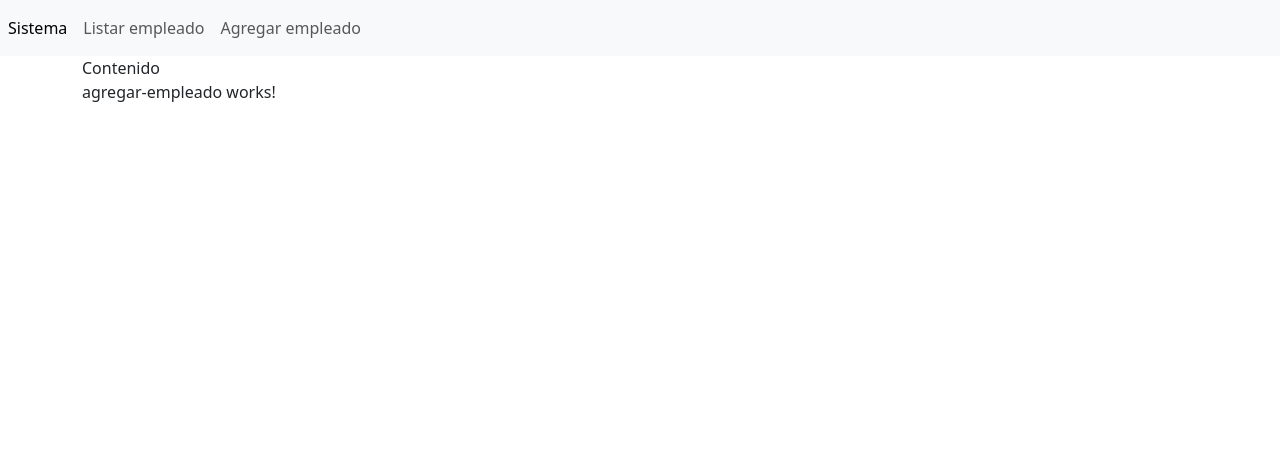
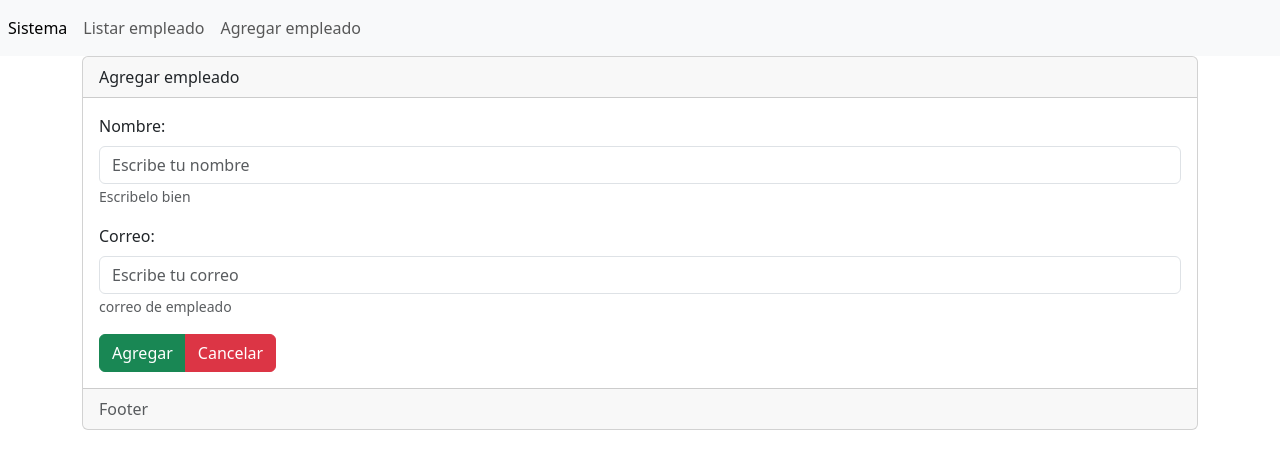
Before and after one commit to VeraBeltran-MiguelAngel/crudangular, an Angular app: page /agregar-empleado in a window 1280 px wide. Shown: the top 468 px of the page. Built offline with nearby package versions, Linux system fonts and the light colour scheme.

Commit message:
Se agregan formularios a componentes
En editar y agregar se ponen formularios
En listar solo una tabla

```diff
--- a/src/app/app.component.html
+++ b/src/app/app.component.html
@@ -12,6 +12,5 @@
   </div>
 </nav>
 <div class="container">
-  Contenido
   <router-outlet></router-outlet>
 </div>
--- a/src/app/componentes/agregar-empleado/agregar-empleado.component.html
+++ b/src/app/componentes/agregar-empleado/agregar-empleado.component.html
@@ -1 +1,37 @@
-<p>agregar-empleado works!</p>
+<div class="card">
+  <div class="card-header">Agregar empleado</div>
+  <div class="card-body">
+    <form action="">
+      <div class="mb-3">
+        <label for="" class="form-label">Nombre:</label>
+        <input
+          type="text"
+          class="form-control"
+          name=""
+          id=""
+          aria-describedby="helpId"
+          placeholder="Escribe tu nombre"
+        />
+        <small id="helpId" class="form-text text-muted">Escribelo bien</small>
+      </div>
+      <div class="mb-3">
+        <label for="" class="form-label">Correo:</label>
+        <input
+          type="email"
+          class="form-control"
+          name=""
+          id=""
+          aria-describedby="helpId"
+          placeholder="Escribe tu correo"
+        />
+        <small id="helpId" class="form-text text-muted">correo de empleado</small>
+      </div>
+
+      <div class="btn-group" role="group" aria-label="Button group name">
+        <button type="button" class="btn btn-success">Agregar</button>
+        <button type="button" class="btn btn-danger">Cancelar</button>
+      </div>
+    </form>
+  </div>
+  <div class="card-footer text-muted">Footer</div>
+</div>
--- a/src/app/componentes/editar-empleado/editar-empleado.component.html
+++ b/src/app/componentes/editar-empleado/editar-empleado.component.html
@@ -1 +1,37 @@
-<p>editar-empleado works!</p>
+<div class="card">
+    <div class="card-header">Editar empleado</div>
+    <div class="card-body">
+      <form action="">
+        <div class="mb-3">
+          <label for="" class="form-label">Nombre:</label>
+          <input
+            type="text"
+            class="form-control"
+            name=""
+            id=""
+            aria-describedby="helpId"
+            placeholder="Escribe tu nombre"
+          />
+          <small id="helpId" class="form-text text-muted">Escribelo bien</small>
+        </div>
+        <div class="mb-3">
+          <label for="" class="form-label">Correo:</label>
+          <input
+            type="email"
+            class="form-control"
+            name=""
+            id=""
+            aria-describedby="helpId"
+            placeholder="Escribe tu correo"
+          />
+          <small id="helpId" class="form-text text-muted">correo de empleado</small>
+        </div>
+
+        <div class="btn-group" role="group" aria-label="Button group name">
+          <button type="button" class="btn btn-success">Agregar</button>
+          <button type="button" class="btn btn-danger">Cancelar</button>
+        </div>
+      </form>
+    </div>
+    <div class="card-footer text-muted">Footer</div>
+  </div>
--- a/src/app/componentes/listar-empleado/listar-empleado.component.html
+++ b/src/app/componentes/listar-empleado/listar-empleado.component.html
@@ -1 +1,26 @@
-<p>listar-empleado works!</p>
+<div class="card">
+  <div class="card-header">Empleados</div>
+  <div class="card-body">
+    <div class="table-responsive">
+      <table class="table">
+        <thead>
+          <tr>
+            <th scope="col">ID</th>
+            <th scope="col">Nombre</th>
+            <th scope="col">Correo</th>
+            <th scope="col">Acciones</th>
+          </tr>
+        </thead>
+        <tbody>
+          <tr class="">
+            <td>9</td>
+            <td>Juan perez</td>
+            <td>juan@gmail.com</td>
+            <td><a routerLink="/editar-empleado/1">Editar</a>| Borrar</td>
+          </tr>
+        </tbody>
+      </table>
+    </div>
+  </div>
+  <div class="card-footer text-muted">Footer</div>
+</div>
```
